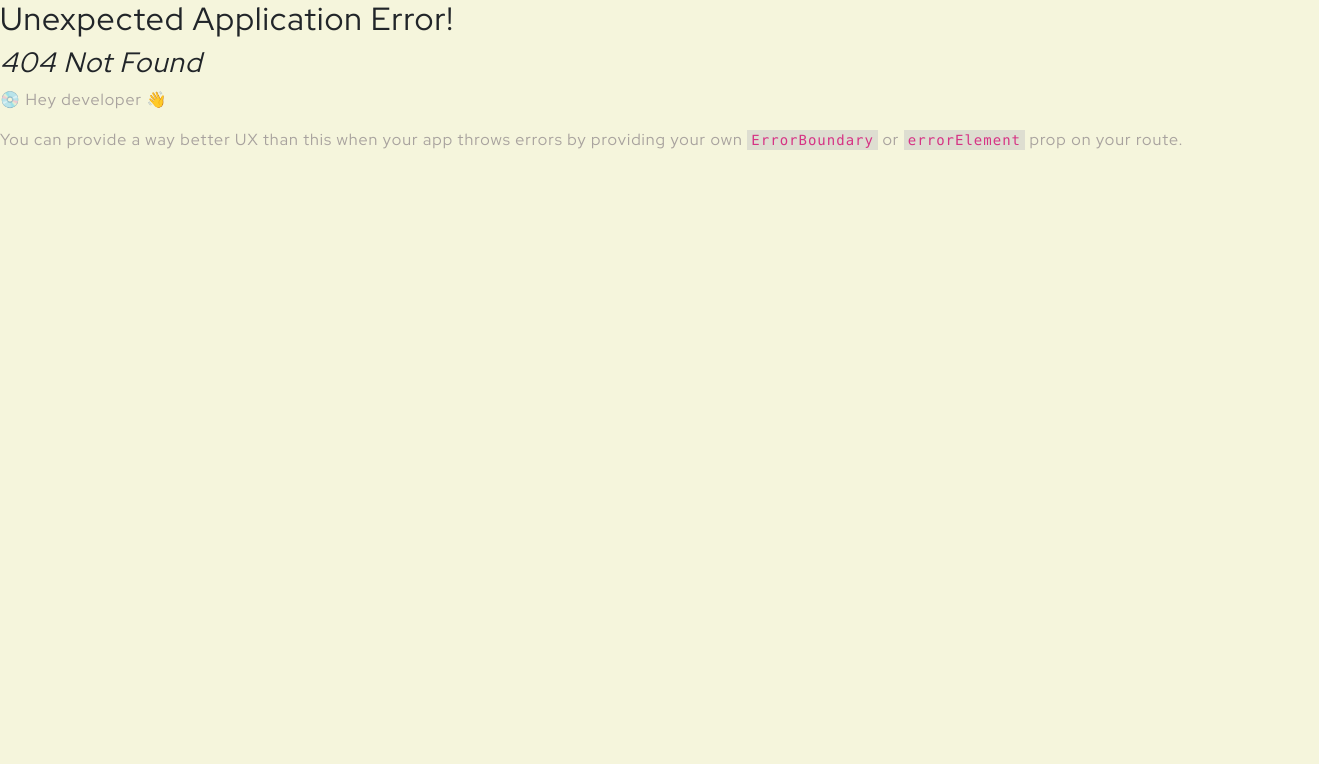
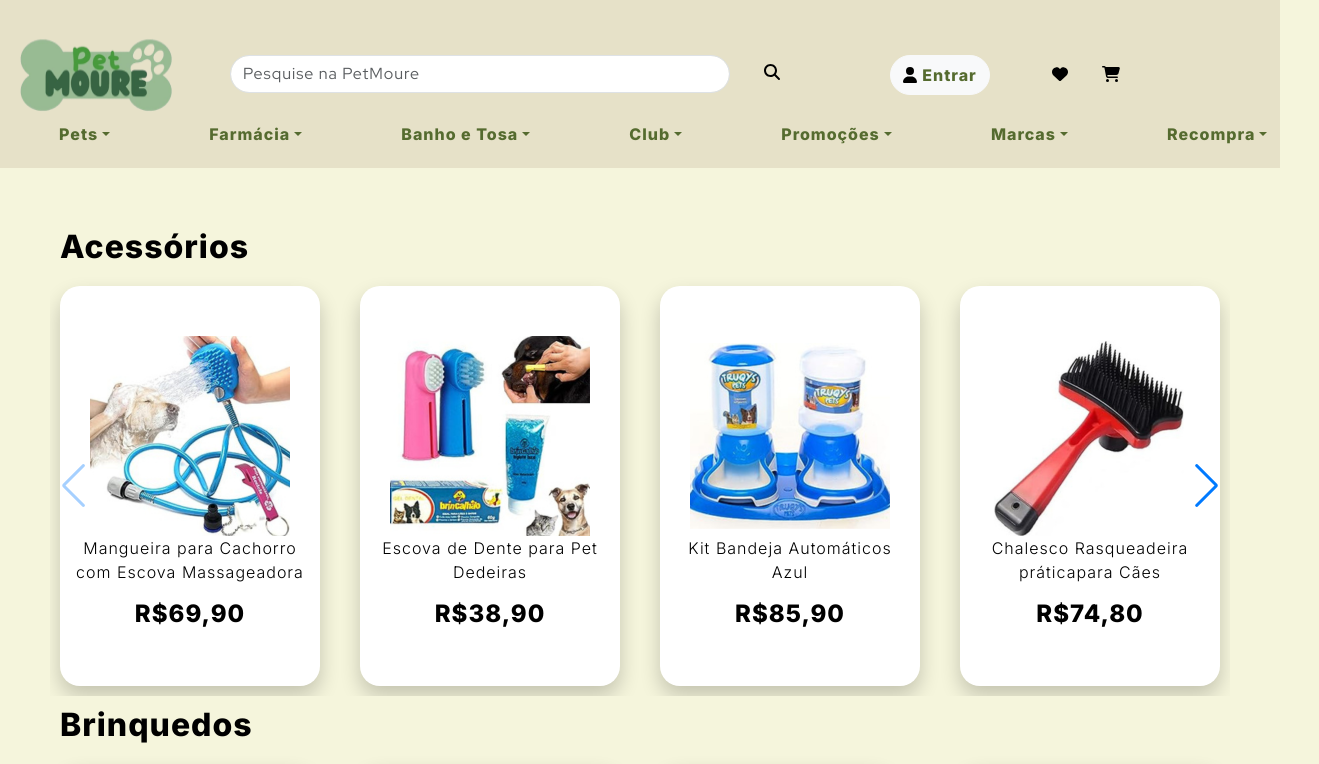
Before and after one commit to ASTR0SC0MPANY/PETMOURE-react, a React (Vite) app: page /gato in a window 1280 px wide. Before the commit this address had no page. Shown: the top 764 px of the page, 1319 px wide, since content can reach past the window. Built offline with nearby package versions, Linux system fonts and the light colour scheme.

Commit message:
Modificações
Modificação no menu (Icone dos animais e menu suspenso centralizado)

Rota - criação da rota direcionada para a subcategoria GATO

```diff
--- a/index.html
+++ b/index.html
@@ -3,6 +3,7 @@
   <head>
     <meta charset="UTF-8" />
     <link rel="icon" type="image/svg+xml" href="/vite.svg" />
+    <link rel="stylesheet" href="https://fonts.googleapis.com/icon?family=Material+Icons" />
     <meta name="viewport" content="width=device-width, initial-scale=1.0" />
     <title>Vite + React</title>
   </head>
--- a/package.json
+++ b/package.json
@@ -24,7 +24,7 @@
     "react-bootstrap": "^2.9.1",
     "react-dom": "^18.2.0",
     "react-fontawesome": "^1.7.1",
-    "react-icons": "^4.11.0",
+    "react-icons": "^4.12.0",
     "react-id-swiper": "^4.0.0",
     "react-multi-carousel": "^2.8.4",
     "react-router-dom": "^6.17.0",
--- a/src/App.css
+++ b/src/App.css
@@ -37,11 +37,11 @@ img {
   font-weight: 800;
 }
 .icone {
-    width: 70px;
+    width: 30px;
     height: 40px;
     margin-top: 55px;
-    margin-left: 30px;
-    margin-right: 30px;
+    margin-left: 20px;
+    margin-right: 0px;
 }
 
 .bs-btn-color {
@@ -106,3 +106,25 @@ img {
   opacity: 1;
   transform: translateY(0);
 }
+
+#dropdown-basic-button {
+  background-color: transparent;
+  border: none;
+  color: #556B2F;
+  font-family: 'Inter', sans-serif;
+  font-weight: 800;
+}
+
+#dropdown-basic {
+  background-color: transparent;
+  border: none;
+  color: #556B2F;
+  font-family: 'Inter', sans-serif;
+  font-weight: 800;
+}
+
+#dropdown-itens {
+  color: #556B2F;
+  font-family: 'Inter', sans-serif;
+  font-weight: 800;
+}
--- a/src/App.jsx
+++ b/src/App.jsx
@@ -3,8 +3,11 @@ import './App.css'
 import 'bootstrap/dist/css/bootstrap.min.css';
 import 'animate.css';
 import { FontAwesomeIcon } from '@fortawesome/react-fontawesome';
-import { faUser, faHeart, faShoppingCart, faSearch } from '@fortawesome/free-solid-svg-icons';
+import { faUser, faHeart, faShoppingCart, faSearch, faDog,  faCat, faDove, faMouse, faFish  } from '@fortawesome/free-solid-svg-icons';
+import { GiTurtle, GiRabbit  } from 'react-icons/gi';
 import Container from 'react-bootstrap/Container';
+import Dropdown from 'react-bootstrap/Dropdown';
+import DropdownButton from 'react-bootstrap/DropdownButton';
 import Nav from 'react-bootstrap/Nav';
 import Navbar from 'react-bootstrap/Navbar';
 import NavDropdown from 'react-bootstrap/NavDropdown';
@@ -33,6 +36,26 @@ function BasicExample() {
 
   const roundedButton = {
     borderRadius: '20px', // Defina o valor desejado para arredondar as bordas
+  };
+
+  const dropdownToggleStyle = {
+    border: 'none',
+    borderRadius: '0',
+    boxShadow: 'none',
+    marginRight: '40px', // Ajuste conforme necessário
+    marginLeft: '35px',  // Ajuste conforme necessário
+  };
+
+  const dropdownMenuStyle = {
+    backgroundColor: '#E6E1C8',
+    borderRadius: 0,
+    border: 'none',
+
+  };
+
+  const iconStyle = {
+    marginRight: '8px', // Ajuste conforme necessário para afastar o ícone do texto
+    color: 'black', // Defina a cor do ícone como preto
   };
 
   return (
@@ -82,47 +105,56 @@ function BasicExample() {
         <Navbar.Collapse id="basic-navbar-nav">
           <Nav className="me-auto">
 
-            <NavDropdown title="Pets" id="basic-nav-dropdown" className='navbar-nav' >
-              <NavDropdown.Item id="itens" className="animate__animated animate__slideInDown" onClick={() => window.location.href = '/cachorro'}>Cachorro</NavDropdown.Item>
-              <NavDropdown.Item id="itens" className="animate__animated animate__slideInDown" href="#action/3.2">Gato</NavDropdown.Item>
-              <NavDropdown.Item id="itens" className="animate__animated animate__slideInDown" href="#action/3.3">Peixe</NavDropdown.Item>
-              <NavDropdown.Item id="itens" className="animate__animated animate__slideInDown" href="#action/3.3">Hamster</NavDropdown.Item>
-            </NavDropdown>
+          <Dropdown>
+            <Dropdown.Toggle variant="success" id="dropdown-basic" style={dropdownToggleStyle}>Pets</Dropdown.Toggle>
+            <Dropdown.Menu style={dropdownMenuStyle}>
+              <Dropdown.Item id="dropdown-itens" className="animate__animated animate__slideInDown" onClick={() => window.location.href = '/cachorro'}> <FontAwesomeIcon icon={faDog} style={iconStyle} /> Cachorro</Dropdown.Item>
+              <Dropdown.Item id="dropdown-itens" className="animate__animated animate__slideInDown" onClick={() => window.location.href = '/gato'}> <FontAwesomeIcon icon={faCat} style={iconStyle} />Gato</Dropdown.Item>
+              <Dropdown.Item id="dropdown-itens" className="animate__animated animate__slideInDown" href="#/action-3"> <FontAwesomeIcon icon={faDove} style={iconStyle} />Pássaro</Dropdown.Item>
+              <Dropdown.Item id="dropdown-itens" className="animate__animated animate__slideInDown" href="#/action-3"> <FontAwesomeIcon icon={faMouse} style={iconStyle} />Hamster</Dropdown.Item>
+              <Dropdown.Item id="dropdown-itens" className="animate__animated animate__slideInDown" href="#/action-3"> <FontAwesomeIcon icon={faFish} style={iconStyle} />Peixe</Dropdown.Item>
+              <Dropdown.Item id="dropdown-itens" className="animate__animated animate__slideInDown" href="#/action-3"> <GiTurtle style={iconStyle} />Tartaruga</Dropdown.Item>
+              <Dropdown.Item id="dropdown-itens" className="animate__animated animate__slideInDown"  href="#/action-3"> <GiRabbit style={iconStyle} />Coelho</Dropdown.Item>
+            </Dropdown.Menu>
+          </Dropdown>
 
-            <NavDropdown title="Farmácia" id="basic-nav-dropdown">
-              <NavDropdown.Item id="itens" className="animate__animated animate__slideInDown" href="#action/3.1">Cachorro</NavDropdown.Item>
-              <NavDropdown.Item id="itens" className="animate__animated animate__slideInDown" href="#action/3.2">Gato</NavDropdown.Item>
-              <NavDropdown.Item id="itens" className="animate__animated animate__slideInDown" href="#action/3.3">Peixe</NavDropdown.Item>
-              <NavDropdown.Item id="itens" className="animate__animated animate__slideInDown" href="#action/3.3">Hamster</NavDropdown.Item>
-            </NavDropdown>
+          <Dropdown>
+            <Dropdown.Toggle variant="success" id="dropdown-basic" style={dropdownToggleStyle}>Farmácia</Dropdown.Toggle>
+            <Dropdown.Menu style={dropdownMenuStyle}>
+              <Dropdown.Item id="dropdown-itens" className="animate__animated animate__slideInDown">Anti-inflamatórios</Dropdown.Item>
+              <Dropdown.Item id="dropdown-itens" className="animate__animated animate__slideInDown" href="#/action-2">Antibióticos</Dropdown.Item>
+              <Dropdown.Item id="dropdown-itens" className="animate__animated animate__slideInDown" href="#/action-3">Antipulgas e Carrapatos</Dropdown.Item>
+              <Dropdown.Item id="dropdown-itens" className="animate__animated animate__slideInDown" href="#/action-3">Cicatrizante</Dropdown.Item>
+              <Dropdown.Item id="dropdown-itens" className="animate__animated animate__slideInDown" href="#/action-3">Analgésicos</Dropdown.Item>
+              <Dropdown.Item id="dropdown-itens" className="animate__animated animate__slideInDown" href="#/action-3">A. Antialérgico</Dropdown.Item>
+            </Dropdown.Menu>
+          </Dropdown>
 
-            <NavDropdown title="Banho e Tosa" id="basic-nav-dropdown">
-              <NavDropdown.Item id="itens" className="animate__animated animate__slideInDown" href="#action/3.1">Banho</NavDropdown.Item>
-              <NavDropdown.Item id="itens" className="animate__animated animate__slideInDown" href="#action/3.2">Tosa</NavDropdown.Item>
-              <NavDropdown.Item id="itens" className="animate__animated animate__slideInDown" href="#action/3.3">Banho + Tosa</NavDropdown.Item>
-              <NavDropdown.Item id="itens" className="animate__animated animate__slideInDown" href="#action/3.3">Reparo</NavDropdown.Item>
-            </NavDropdown>
+          <Dropdown>
+            <Dropdown.Toggle variant="success" id="dropdown-basic" style={dropdownToggleStyle} onClick={() => window.location.href = '/cachorro'}>Banho e Tosa</Dropdown.Toggle>
+          </Dropdown>
 
-            <NavDropdown title="Serviços" id="basic-nav-dropdown">
-              <NavDropdown.Item id="itens" className="animate__animated animate__slideInDown" href="#action/3.1">Cachorro</NavDropdown.Item>
-              <NavDropdown.Item id="itens" className="animate__animated animate__slideInDown" href="#action/3.2">Gato</NavDropdown.Item>
-              <NavDropdown.Item id="itens" className="animate__animated animate__slideInDown" href="#action/3.3">Peixe</NavDropdown.Item>
-              <NavDropdown.Item id="itens" className="animate__animated animate__slideInDown" href="#action/3.3">Hamster</NavDropdown.Item>
-            </NavDropdown>
+          <Dropdown>
+            <Dropdown.Toggle variant="success" id="dropdown-basic" style={dropdownToggleStyle} onClick={() => window.location.href = '/cachorro'}>Club</Dropdown.Toggle>
+          </Dropdown>
 
-            <NavDropdown title="Promoções" id="basic-nav-dropdown">
-              <NavDropdown.Item id="itens" className="animate__animated animate__slideInDown" href="#action/3.1">Cachorro</NavDropdown.Item>
-              <NavDropdown.Item id="itens" className="animate__animated animate__slideInDown" href="#action/3.2">Gato</NavDropdown.Item>
-              <NavDropdown.Item id="itens" className="animate__animated animate__slideInDown" href="#action/3.3">Peixe</NavDropdown.Item>
-              <NavDropdown.Item id="itens" className="animate__animated animate__slideInDown" href="#action/3.3">Hamster</NavDropdown.Item>
-            </NavDropdown>
+          <Dropdown>
+            <Dropdown.Toggle variant="success" id="dropdown-basic" style={dropdownToggleStyle} onClick={() => window.location.href = '/cachorro'}>Promoções</Dropdown.Toggle>
+          </Dropdown>
+
+          <Dropdown>
+            <Dropdown.Toggle variant="success" id="dropdown-basic" style={dropdownToggleStyle} onClick={() => window.location.href = '/cachorro'}>Marcas</Dropdown.Toggle>
+          </Dropdown>
+
+          <Dropdown>
+            <Dropdown.Toggle variant="success" id="dropdown-basic" style={dropdownToggleStyle} onClick={() => window.location.href = '/cachorro'}>Recompra</Dropdown.Toggle>
+          </Dropdown>
 
           </Nav>
         </Navbar.Collapse>
       </Container>
     </Navbar>
       </div>
-
     </div>
   );
 }
--- a/src/Gato.jsx
+++ b/src/Gato.jsx
@@ -0,0 +1,25 @@
+import React from "react"
+import App from './App.jsx'
+import './index.css'
+import Footer from "./Footer.jsx"
+import ProductGato from "./components/ProductGato.jsx"
+import {register} from 'swiper/element/bundle'
+
+register();
+import 'swiper/css';
+import 'swiper/css/navigation';
+import 'swiper/css/pagination';
+import 'swiper/css/scrollbar';
+
+function Cachorro() {
+
+    return (
+    <React.StrictMode>
+        <App />
+        <ProductGato />
+        <Footer />
+    </React.StrictMode>
+    );
+  }
+
+  export default Cachorro;
--- a/src/main.jsx
+++ b/src/main.jsx
@@ -3,6 +3,7 @@ import ReactDOM from 'react-dom/client'
 import './index.css'
 import HomePage from './HomePage.jsx'
 import Cachorro from './Cachorro.jsx'
+import Gato from './Gato.jsx'
 import {Login} from './login.jsx'
 
 import {
@@ -20,6 +21,10 @@ const router = createBrowserRouter ([
     element: <Cachorro />
   },
   {
+    path: "/gato",
+    element: <Gato />
+  },
+  {
     path: "/login",
     element: <Login />
   },
```
Also changed, not shown: 1 other file (tests, documents, lock files or other folders).
